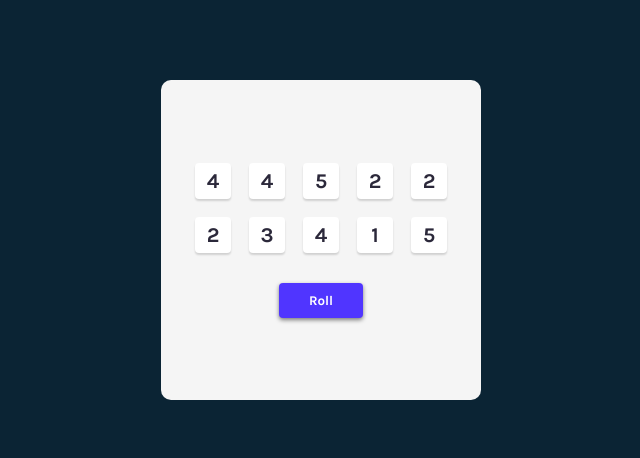
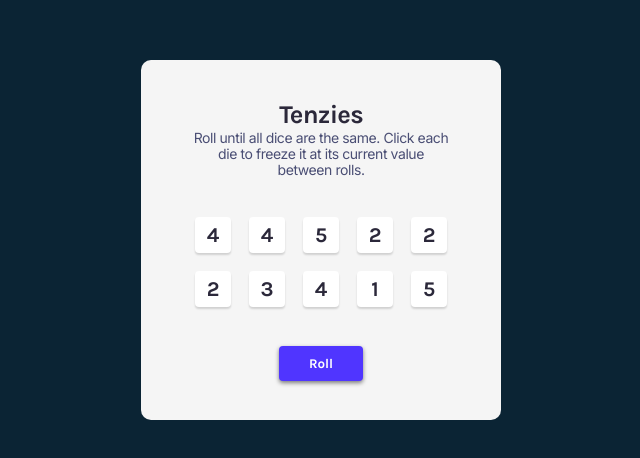
Before and after one commit to KarimElsayad247/react-tenzies, a React (Vite) app: page / in a window 1280 px wide. Shown: the part 160-618 px from the top of the page, without its empty margins (319-959 px from the left). Built offline with nearby package versions, Linux system fonts and the light colour scheme.

Commit message:
Add title and instructions

```diff
--- a/src/App.jsx
+++ b/src/App.jsx
@@ -51,6 +51,10 @@ function App() {
 
     return (
         <main>
+            <div className='text-container'>
+                <h1 className="title">Tenzies</h1>
+                <p className="instructions">Roll until all dice are the same. Click each die to freeze it at its current value between rolls.</p>
+            </div>
             <div className="die-container">
                 {diceElems}
             </div>
--- a/src/index.css
+++ b/src/index.css
@@ -16,12 +16,44 @@ main {
     width: 320px;
     height: 320px;
     border-radius: 10px;
+    padding: 20px;
     background-color: #F5F5F5;
     display: flex;
     flex-direction: column;
-    gap: 30px;
-    justify-content: center;
+    justify-content: space-around;
     align-items: center;
+}
+
+.text-container {
+    display: flex;
+    flex-direction: column;
+    align-items: center;
+    padding: 0 30px;
+}
+
+.title {
+    font-weight: 700;
+    font-size: 25.6px;
+    line-height: 30px;
+    display: flex;
+    align-items: center;
+    text-align: center;
+    letter-spacing: -0.03em;
+
+    color: #2B283A;
+}
+
+.instructions {
+    font-family: 'Inter';
+    font-style: normal;
+    font-weight: 400;
+    font-size: 14px;
+    line-height: 16px;
+    display: flex;
+    align-items: center;
+    text-align: center;
+    letter-spacing: -0.03em;
+    color: #4A4E74;
 }
 
 .die-container {
```
